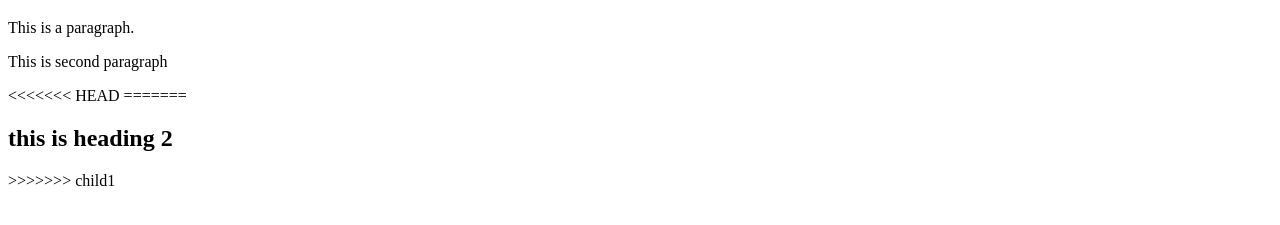
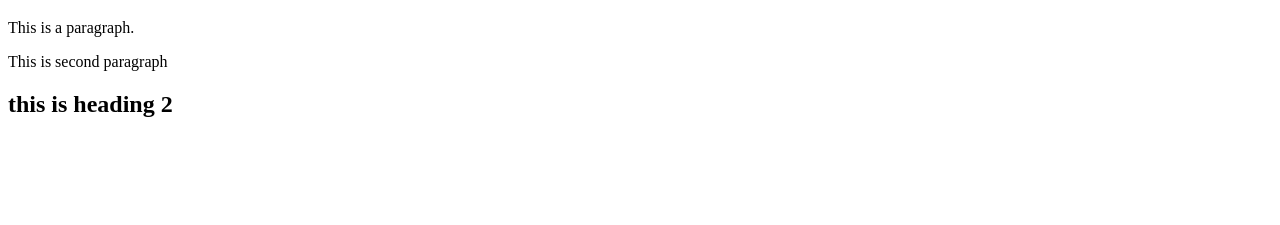
Before and after one commit to shru-01ti/shru-01ti.github.io, a plain HTML site: page index.html in a window 1280 px wide. Shown: the part 61-286 px from the top of the page. Drawn offline with Linux system fonts and the light colour scheme.

Commit message:
child1 merged again

```diff
--- a/index.html
+++ b/index.html
@@ -9,10 +9,8 @@
 <h1>This is a Heading1</h1>
 <p>This is a paragraph.</p>
 <p>This is second paragraph</p>
-<<<<<<< HEAD
 
-=======
 <h2>this is heading 2</h1>
->>>>>>> child1
+
 </body>
 </html>
```
